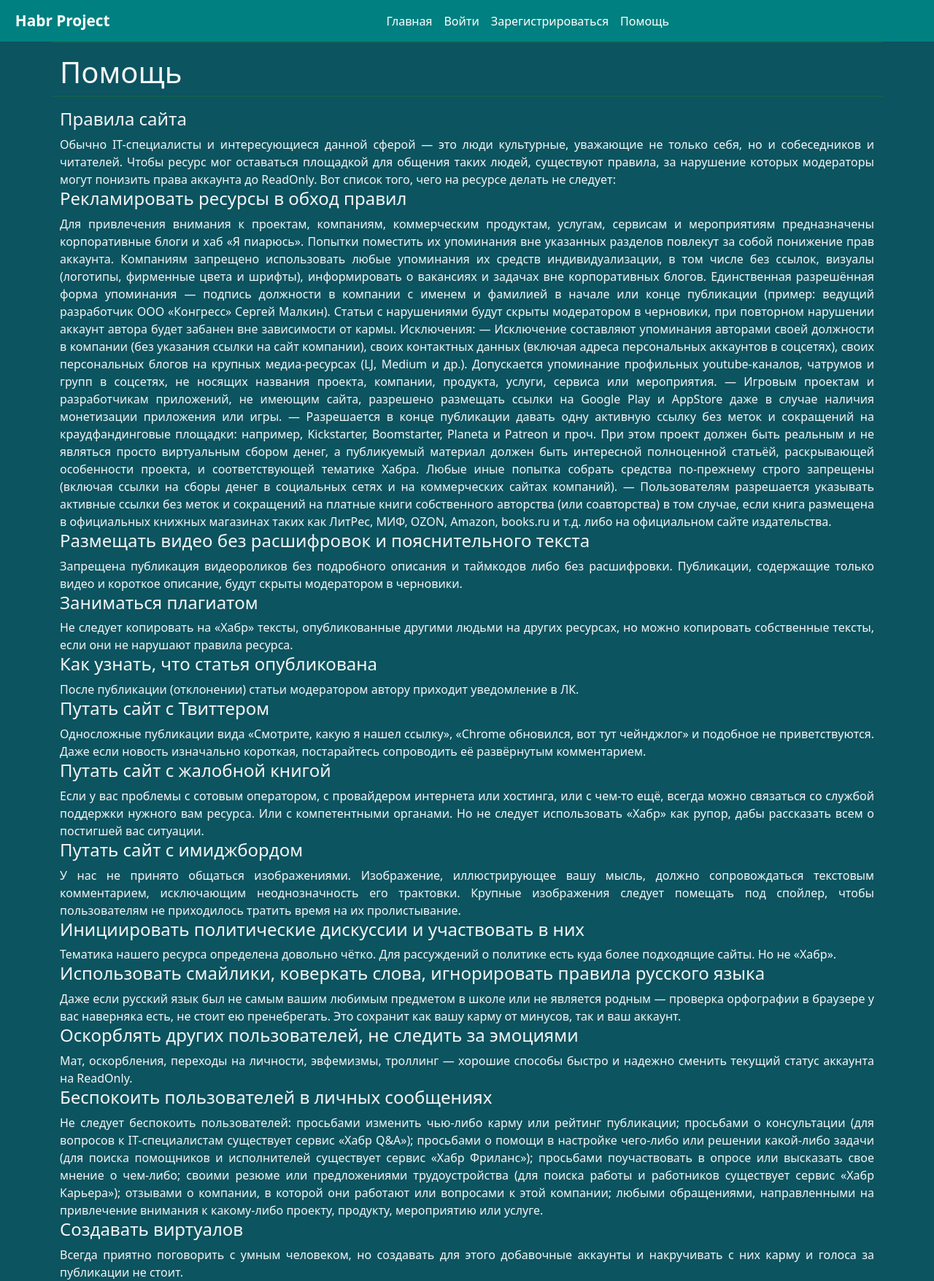
After one commit to Scrum-GB-Habr/gb_habr_agile_scrum, a Django app: page /help/ in a window 1280 px wide. The commit adds this page. Shown: the whole page at 73% size. Run offline with Django 3.2, Linux system fonts and the light colour scheme.

Commit message:
help_page created, dates added to posts

```diff
--- /dev/null
+++ b/habr/mainapp/templates/mainapp/help_page.html
@@ -0,0 +1,62 @@
+{% extends 'mainapp/base.html' %}
+{% load static %}
+{% block container %}
+    <hr>
+        <h1>Помощь</h1>
+    <hr>
+    <h4>Правила сайта</h4>
+    <span>
+        Обычно IT-специалисты и интересующиеся данной сферой — это люди культурные, уважающие не только себя, но и собеседников и читателей. Чтобы ресурс мог оставаться площадкой для общения таких людей, существуют правила, за нарушение которых модераторы могут понизить права аккаунта до ReadOnly.
+        Вот список того, чего на ресурсе делать не следует:
+    </span>
+    <h4>Рекламировать ресурсы в обход правил</h4>
+    <span>
+        Для привлечения внимания к проектам, компаниям, коммерческим продуктам, услугам, сервисам и мероприятиям предназначены корпоративные блоги и хаб «Я пиарюсь». Попытки поместить их упоминания вне указанных разделов повлекут за собой понижение прав аккаунта.
+        Компаниям запрещено использовать любые упоминания их средств индивидуализации, в том числе без ссылок, визуалы (логотипы, фирменные цвета и шрифты), информировать о вакансиях и задачах вне корпоративных блогов. Единственная разрешённая форма упоминания — подпись должности в компании с именем и фамилией в начале или конце публикации (пример: ведущий разработчик ООО «Конгресс» Сергей Малкин). Статьи с нарушениями будут скрыты модератором в черновики, при повторном нарушении аккаунт автора будет забанен вне зависимости от кармы.
+        Исключения:
+        — Исключение составляют упоминания авторами своей должности в компании (без указания ссылки на сайт компании), своих контактных данных (включая адреса персональных аккаунтов в соцсетях), своих персональных блогов на крупных медиа-ресурсах (LJ, Medium и др.). Допускается упоминание профильных youtube-каналов, чатрумов и групп в соцсетях, не носящих названия проекта, компании, продукта, услуги, сервиса или мероприятия.
+        — Игровым проектам и разработчикам приложений, не имеющим сайта, разрешено размещать ссылки на Google Play и AppStore даже в случае наличия монетизации приложения или игры.
+        — Разрешается в конце публикации давать одну активную ссылку без меток и сокращений на краудфандинговые площадки: например, Kickstarter, Boomstarter, Planeta и Patreon и проч. При этом проект должен быть реальным и не являться просто виртуальным сбором денег, а публикуемый материал должен быть интересной полноценной статьёй, раскрывающей особенности проекта, и соответствующей тематике Хабра. Любые иные попытка собрать средства по-прежнему строго запрещены (включая ссылки на сборы денег в социальных сетях и на коммерческих сайтах компаний).
+        — Пользователям разрешается указывать активные ссылки без меток и сокращений на платные книги собственного авторства (или соавторства) в том случае, если книга размещена в официальных книжных магазинах таких как ЛитРес, МИФ, OZON, Amazon, books.ru и т.д. либо на официальном сайте издательства.
+    </span>
+    <h4>Размещать видео без расшифровок и пояснительного текста</h4>
+    <span>
+        Запрещена публикация видеороликов без подробного описания и таймкодов либо без расшифровки. Публикации, содержащие только видео и короткое описание, будут скрыты модератором в черновики. <br>
+    </span>
+    <h4>Заниматься плагиатом</h4>
+    <span>
+        Не следует копировать на «Хабр» тексты, опубликованные другими людьми на других ресурсах, но можно копировать собственные тексты, если они не нарушают правила ресурса.<br>
+    </span>
+    <h4>Как узнать, что статья опубликована</h4>
+    <span>
+        После публикации (отклонении) статьи модератором автору приходит уведомление в ЛК.<br>
+    </span>
+    <h4>Путать сайт с Твиттером</h4>
+    <span>
+        Односложные публикации вида «Смотрите, какую я нашел ссылку», «Chrome обновился, вот тут чейнджлог» и подобное не приветствуются. Даже если новость изначально короткая, постарайтесь сопроводить её развёрнутым комментарием.
+    </span>
+    <h4>Путать сайт с жалобной книгой</h4>
+    <span>
+        Если у вас проблемы с сотовым оператором, с провайдером интернета или хостинга, или с чем-то ещё, всегда можно связаться со службой поддержки нужного вам ресурса. Или с компетентными органами. Но не следует использовать «Хабр» как рупор, дабы рассказать всем о постигшей вас ситуации.
+    </span>
+    <h4>Путать сайт с имиджбордом</h4>
+    <span>
+        У нас не принято общаться изображениями. Изображение, иллюстрирующее вашу мысль, должно сопровождаться текстовым комментарием, исключающим неоднозначность его трактовки. Крупные изображения следует помещать под спойлер, чтобы пользователям не приходилось тратить время на их пролистывание.    </span>
+    <h4>Инициировать политические дискуссии и участвовать в них</h4>
+    <span>
+        Тематика нашего ресурса определена довольно чётко. Для рассуждений о политике есть куда более подходящие сайты. Но не «Хабр».    </span>
+    <h4>Использовать смайлики, коверкать слова, игнорировать правила русского языка</h4>
+    <span>
+        Даже если русский язык был не самым вашим любимым предметом в школе или не является родным — проверка орфографии в браузере у вас наверняка есть, не стоит ею пренебрегать. Это сохранит как вашу карму от минусов, так и ваш аккаунт.
+    </span>
+    <h4>Оскорблять других пользователей, не следить за эмоциями</h4>
+    <span>
+        Мат, оскорбления, переходы на личности, эвфемизмы, троллинг — хорошие способы быстро и надежно сменить текущий статус аккаунта на ReadOnly.    </span>
+    <h4>Беспокоить пользователей в личных сообщениях</h4>
+    <span>
+        Не следует беспокоить пользователей: просьбами изменить чью-либо карму или рейтинг публикации; просьбами о консультации (для вопросов к IT-специалистам существует сервис «Хабр Q&A»); просьбами о помощи в настройке чего-либо или решении какой-либо задачи (для поиска помощников и исполнителей существует сервис «Хабр Фриланс»); просьбами поучаствовать в опросе или высказать свое мнение о чем-либо; своими резюме или предложениями трудоустройства (для поиска работы и работников существует сервис «Хабр Карьера»); отзывами о компании, в которой они работают или вопросами к этой компании; любыми обращениями, направленными на привлечение внимания к какому-либо проекту, продукту, мероприятию или услуге.    </span>
+    <h4>Создавать виртуалов</h4>
+    <span>
+        Всегда приятно поговорить с умным человеком, но создавать для этого добавочные аккаунты и накручивать с них карму и голоса за публикации не стоит.
+    </span>
+{% endblock %}
--- a/habr/mainapp/templates/mainapp/home.html
+++ b/habr/mainapp/templates/mainapp/home.html
@@ -9,8 +9,9 @@
                     <h2 style="justify-content: space-between; text-align: center">"{{ post.title }}"
                         автор: {{ post.user }}</h2>
                     <hr>
-                    <p style="word-wrap: break-word;">{{ post.description | truncatewords:40 }} <a
+                    <p style="word-wrap: break-word;">{{ post.description | truncatewords:40 }}<a
                             class="btn-sm btn btn-warning" href="{% url 'main:post' post.id %}">Читать далее</a></p>
+                    <p> {{ post.created_at }} </p>
                     <hr>
                     <hr>
                 {% endfor %}
--- a/habr/mainapp/templates/mainapp/navbar.html
+++ b/habr/mainapp/templates/mainapp/navbar.html
@@ -35,6 +35,9 @@
                         <a class="nav-link" href="{% url 'auth:register' %}">Зарегистрироваться</a>
                     </li>
                 {% endif %}
+            <li class="nav-item active">
+                <a class="nav-link customcss" href="{% url 'main:help' %}">Помощь</a>
+            </li>
         </ul>
     </div>
 </nav>
--- a/habr/mainapp/urls.py
+++ b/habr/mainapp/urls.py
@@ -12,4 +12,5 @@ urlpatterns = [
     path('update/<int:pk>/', views.PostUpdateView.as_view(), name='update'),
     path('contact/', views.Contact.as_view(), name='contact'),
     path('delete/<int:pk>/', views.PostDeleteView.as_view(), name='delete'),
+    path('help/', views.HelpView.as_view(), name='help'),
 ]
--- a/habr/mainapp/views.py
+++ b/habr/mainapp/views.py
@@ -4,7 +4,8 @@ from django.shortcuts import render
 from django.forms import models as model_forms
 from .models import Post
 from .forms import PostForm, ContactForm
-from django.views.generic import ListView, CreateView, UpdateView, DetailView, DeleteView, TemplateView
+from django.views.generic import ListView, CreateView, UpdateView, DetailView, \
+    DeleteView, TemplateView
 
 
 class PostListView(ListView):
@@ -42,7 +43,10 @@ class PostCreateView(CreateView):
 
     def post(self, request, *args, **kwargs):
         print(self.request.POST)
-        post = Post.objects.create(user=self.request.user, title=self.request.POST['title'], description=self.request.POST['description'])
+        post = Post.objects.create(user=self.request.user,
+                                   title=self.request.POST['title'],
+                                   description=self.request.POST[
+                                       'description'])
         post.save()
         self.object = None
         # return super().get(request, *args, **kwargs)
@@ -98,3 +102,13 @@ class PostDeleteView(DeleteView):
     model = Post
     success_url = '/dashboard/'
     template_name = 'mainapp/post_delete.html'
+
+
+class HelpView(TemplateView):
+    """Страница помощь"""
+    template_name = 'mainapp/help_page.html'
+
+    def get_context_data(self, **kwargs):
+        context = super().get_context_data(**kwargs)
+        context['title'] = 'Помощь'
+        return context
```
